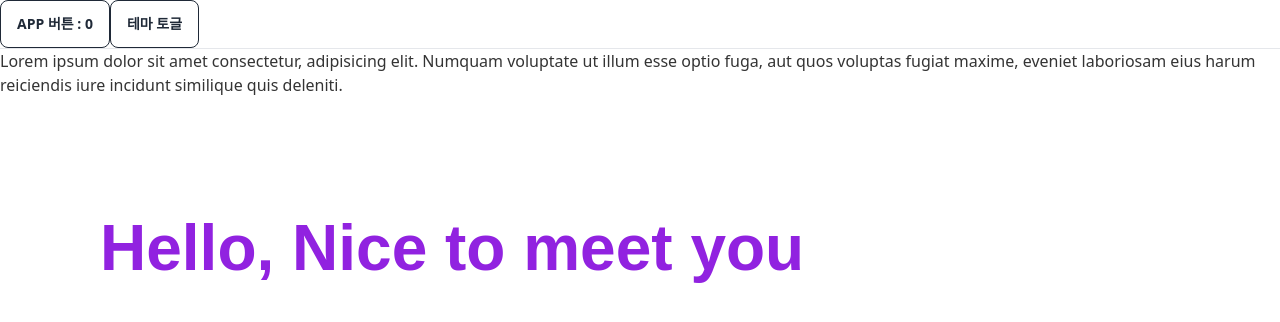
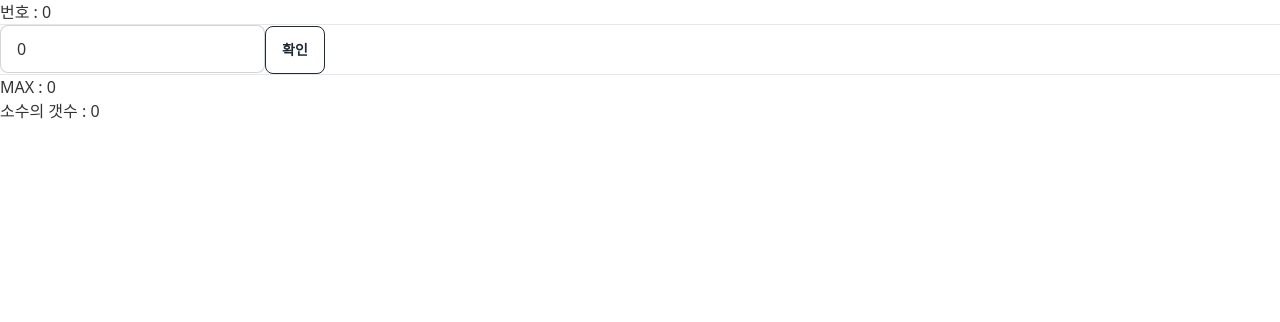
Before and after one commit to kkwonju/2023_04_react_test, a React (Create React App) app: page / in a window 1280 px wide. Shown: the top 322 px of the page. Built offline with nearby package versions, Linux system fonts and the light colour scheme; the HTML template or start-up script is replaced by a standard one; a web font is replaced by a local one.

Commit message:
useMemo를 하기 위한 준비, 1부터 입력값까지의 소수개수를 알려주는 프로그램 구현에 useEffect 적용

```diff
--- a/src/App.js
+++ b/src/App.js
@@ -1,41 +1,86 @@
 import React, { useEffect, useState } from "react";
 
-let AppCallCount = 0;
+//
+function isPrimeNumber(no) {
+  for (let i = 2; i < no; i++) {
+    if (i * i > no) {
+      break;
+    }
 
+    if (no % i == 0) {
+      return false;
+    }
+  }
+
+  return true;
+}
+
+function getPrimeNumbers(max) {
+  const primeNumbers = [];
+
+  for (let i = 2; i < max; i++) {
+    if (isPrimeNumber(i)) {
+      primeNumbers.push(i);
+    }
+  }
+  return primeNumbers;
+}
+
+function getPrimeNumbersCount(max) {
+  return getPrimeNumbers(max).length;
+}
+
+// App
 function App() {
-  AppCallCount++;
-  console.log(`AppCallCount : ${AppCallCount}`);
+  const [inputedNo, setInputedNo] = useState(0);
+  const [no, setNo] = useState(0);
 
-  const [no, setNo] = useState(0);
-  const [isDark, setIsDark] = useState(false);
+  const [primeNumbersCount, setPrimeNumbersCount] = useState(0);
 
   useEffect(() => {
-    const html = document.getElementsByTagName("html")[0];
+    const primeNumbersCount = getPrimeNumbersCount(inputedNo);
+    setPrimeNumbersCount(primeNumbersCount);
+  }, [inputedNo]);
 
-    if (isDark) {
-      html.classList.add("dark");
-    } else {
-      html.classList.remove("dark");
+  // const primeNumbersCount = getPrimeNumbersCount(inputedNo);
+
+  const onSubmit = (e) => {
+    e.preventDefault();
+
+    const form = e.target;
+
+    form.number.value = form.number.value.trim();
+
+    if (form.number.value.length == 0) {
+      alert('숫자를 입력하세요!');
+      form.number.focus();
+
+      return;
     }
-  }, [isDark]);
+
+    const number = form.number.valueAsNumber;
+    form.number.focus();
+
+    setPrimeNumbersCount(primeNumbersCount);
+    setInputedNo(number);
+  }
 
   return (
     <>
-      <div>
-        <button className="btn btn-outline" onClick={() => setNo(no + 1)}>
-          App 버튼 : {no}
-        </button>
-        <button className="btn btn-outline" onClick={() => setIsDark(!isDark)}>
-          테마 토글
-        </button>
-
+    <button onClick={() => setNo(no + 1)}> 번호 : {no} </button>
+      <hr />
+      <form onSubmit={onSubmit}>
+        <input
+          type="number"
+          name="number"
+          placeholder="숫자를 입력해주세요"
+          defaultValue="0"
+          className="input input-bordered" />
+        <button type="submit" className="btn btn-outline">확인</button>
         <hr />
-
-        <div>
-          Lorem ipsum dolor sit amet consectetur, adipisicing elit. Numquam voluptate ut illum esse optio fuga, aut quos voluptas fugiat maxime, eveniet laboriosam eius harum reiciendis iure incidunt similique quis deleniti.
-        </div>
-        <h1 className="color-primary">Hello, Nice to meet you</h1>
-      </div>
+        <div>MAX : {inputedNo}</div>
+        <div>소수의 갯수 : {primeNumbersCount}</div>
+      </form>
     </>
   );
 }
```
